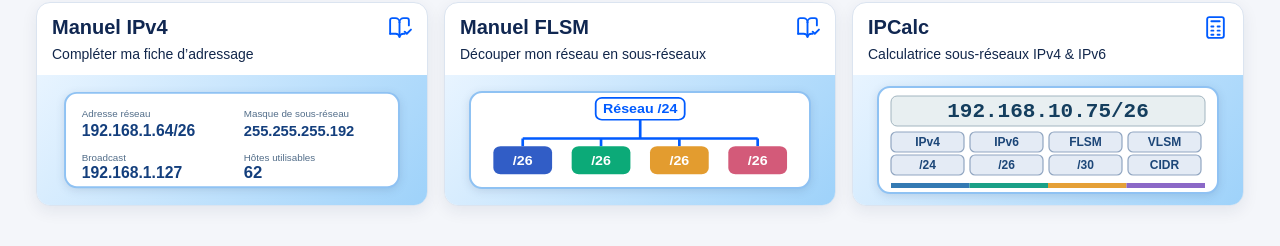
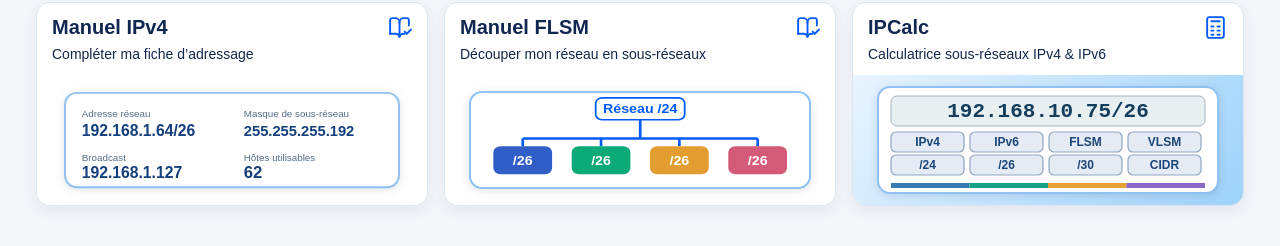
Before and after one commit to cscybersecurite/cscybersecurite.github.io, a plain HTML site: page index.html in a window 1280 px wide. Shown: the part 144-390 px from the top of the page. Drawn offline with Linux system fonts and the light colour scheme.

Commit message:
Harmoniser en thème clair les cartes DHCP, IPv4 et FLSM

```diff
--- a/assets/portails-cartes-commun.css
+++ b/assets/portails-cartes-commun.css
@@ -36,6 +36,12 @@
     .ressource.dns .visuel { background:#fff; }
     .ressource[data-couleur="vert"] .visuel { background:linear-gradient(130deg,#ddf8ec,#8edab9); }
     .ressource[data-couleur="jaune"] .visuel { background:linear-gradient(130deg,#fff9d8,#ffe784); }
+    /* Trois cartes harmonisées avec DNS : fond blanc en thème clair. */
+    @media (prefers-color-scheme: light) {
+      .ressource.ipv4 .visuel,
+      .ressource.flsm .visuel,
+      .ressource.dhcp .visuel { background:#fff; }
+    }
     /* Essai IPCalc : marge autour du module plus fine, IPv4 inchangé */
     .ressource.ipcalc .visuel { padding:5px 6px; }
     .ressource.flsm .visuel { padding:5px 6px; }
```
